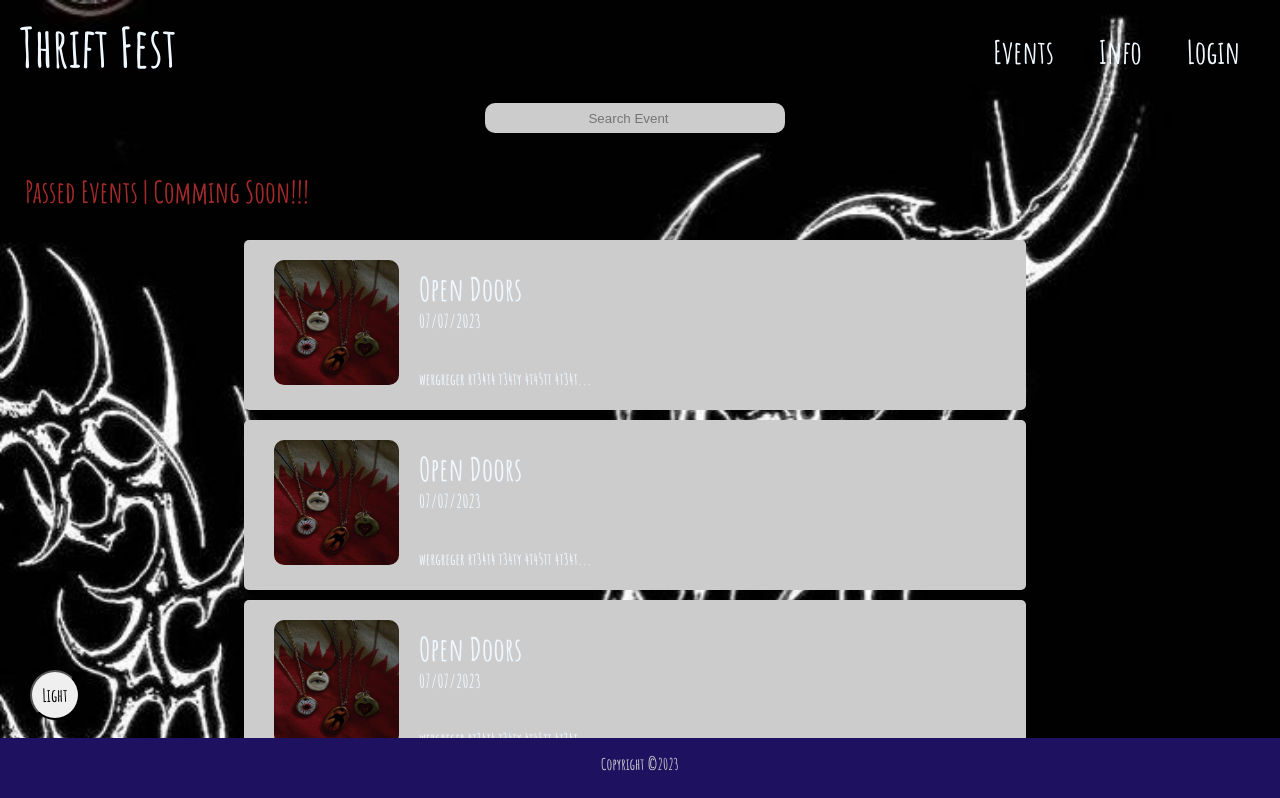
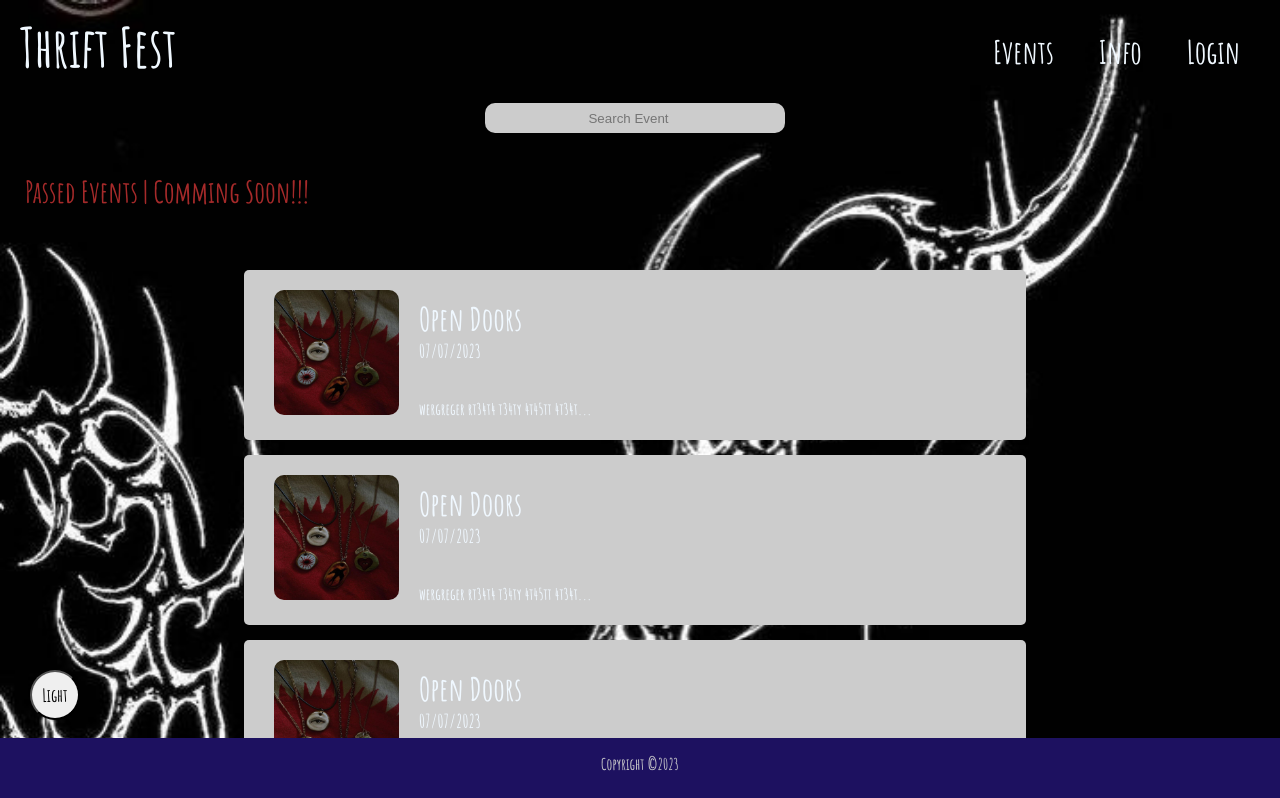
Before and after one commit to aggelos950/Thrift, a React (Create React App) app: page /events in a window 1280 px wide. Shown: the top 798 px of the page. Built offline with nearby package versions, Linux system fonts and the light colour scheme.

Commit message:
fixed the events position

```diff
--- a/src/styles/eventsPage.css
+++ b/src/styles/eventsPage.css
@@ -64,7 +64,10 @@ width: 125px;
     padding: 10px;
     margin-top: 10px;
     margin-right: 0px;
-    display: inline-block;
+    display: block;
+    margin:0 auto;
+    margin-bottom: 15px;
+
     border-radius: 5px;
     text-align: left;
     max-width: 800px;
@@ -73,5 +76,5 @@ width: 125px;
 
 .allEventDiv{
     margin-bottom: 120px;
-
+    margin-top: 40px;
 }
--- a/src/styles/homePage.css
+++ b/src/styles/homePage.css
@@ -36,6 +36,10 @@ img{
     margin-bottom: 60px;
 }
 
+.photoDivP{
+    margin-top: 80px;
+}
+
 
 
 
```
